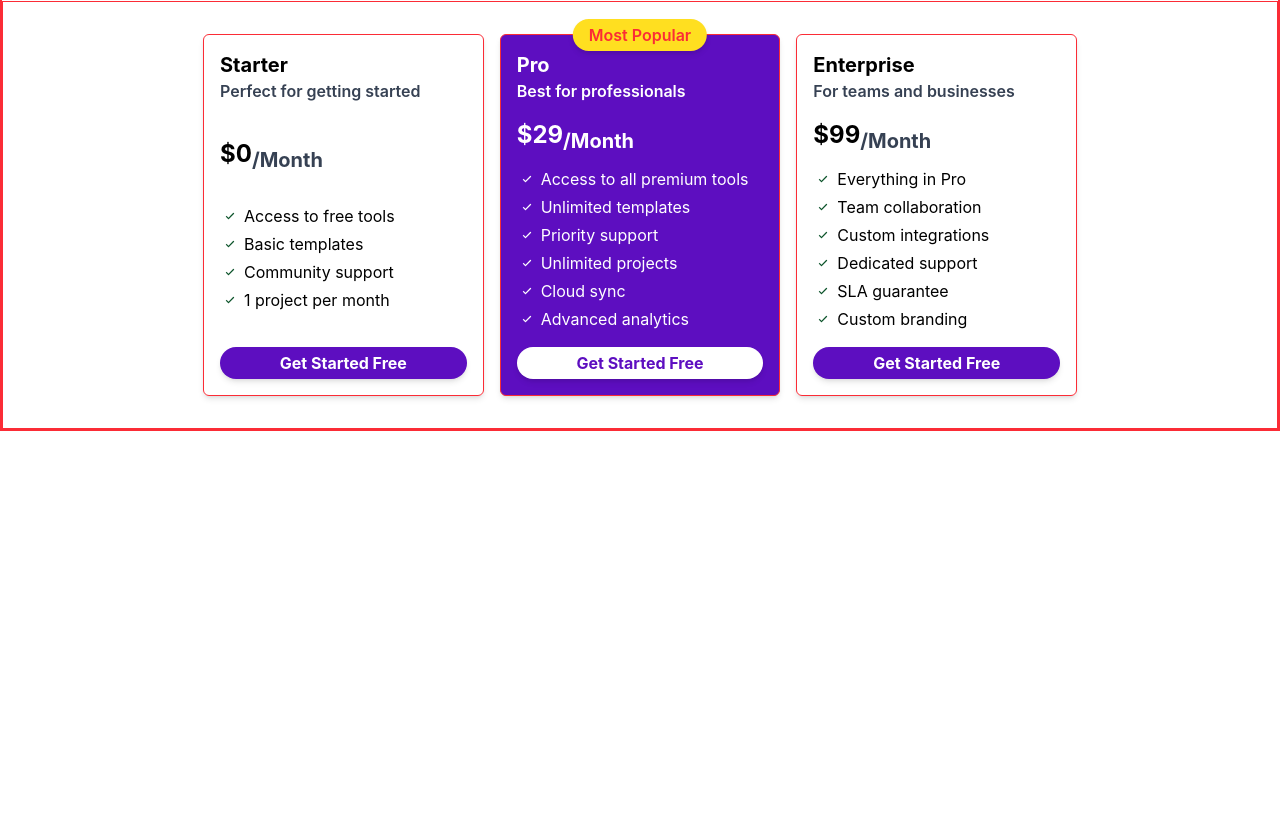
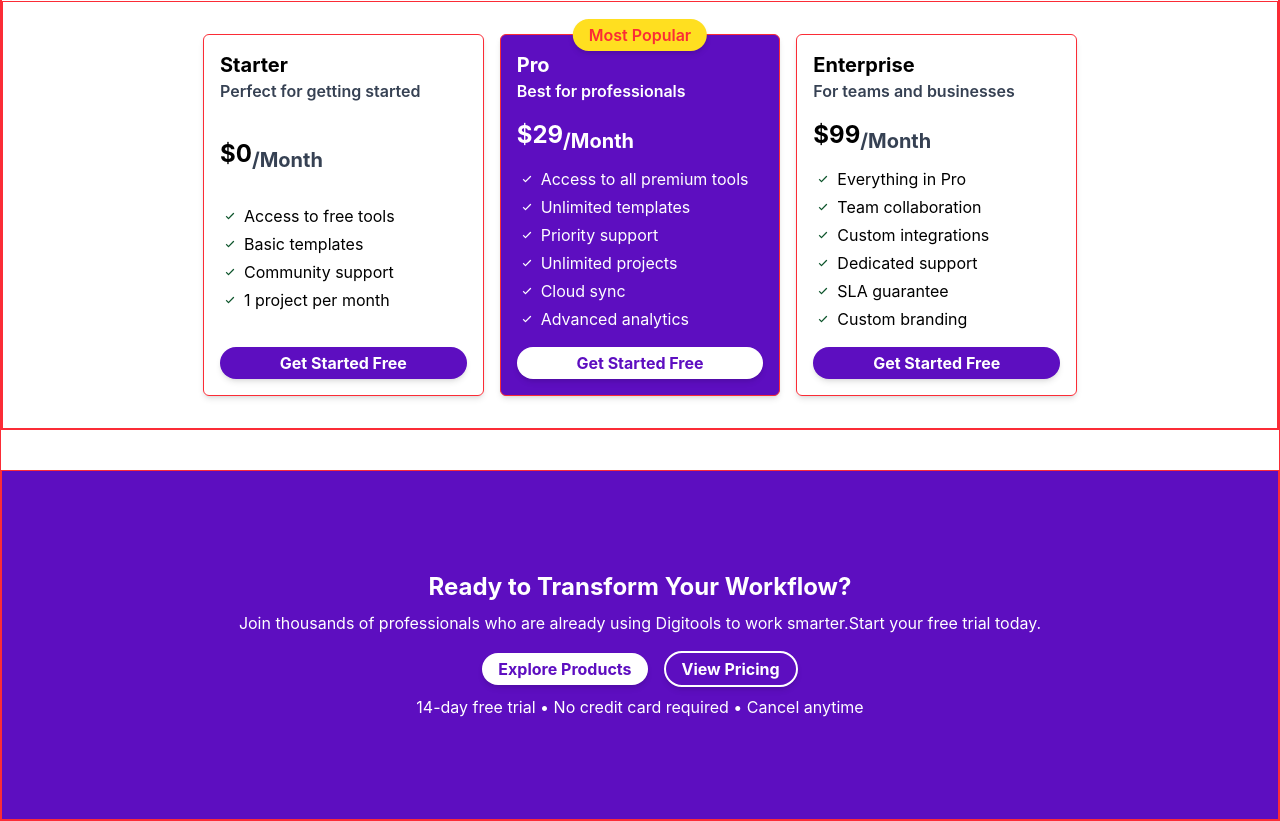
Before and after one commit to aburayhankobir013-stack/Batch-13-Assignment-06, a React (Vite) app: page / in a window 1280 px wide. Shown: the part 1309-2130 px from the top of the page. Before the commit the page ends 1740 px from the top, so only its background shows below. Built offline with nearby package versions, Linux system fonts and the light colour scheme.

Commit message:
CtaCard component included

```diff
--- a/src/App.jsx
+++ b/src/App.jsx
@@ -3,6 +3,7 @@ import Hero from "./components/Hero";
 import Review from "./components/Review";
 import GetStarted from "./components/GetStarted";
 import TransparentPricing from "./components/TransparentPricing";
+import CtaCard from "./components/CtaCard";
 
 export default function App(){
   return(
@@ -12,6 +13,7 @@ export default function App(){
       <Review />
       <GetStarted />
       <TransparentPricing />
+      <CtaCard />
     </div>
   );
 }
--- /dev/null
+++ b/src/components/CtaCard.jsx
@@ -0,0 +1,22 @@
+export default function CtaCard() {
+  return (
+    <div className="container max-auto border border-red-500 bg-violet-800 py-25 flex flex-col items-center text-center gap-4">
+      <div className="flex flex-col gap-2">
+        <h1 className="text-2xl font-bold text-white">Ready to Transform Your Workflow?</h1>
+        <p className="text-white">
+          Join thousands of professionals who are already using Digitools to
+          work smarter.Start your free trial today.
+        </p>
+      </div>
+      <div className="flex flex-col gap-2 items-center">
+        <div className="flex items-center gap-4">
+          <button className="px-4 py-1 rounded-full bg-white text-violet-800 font-bold cursor-pointer shadow-md">Explore Products</button>
+          <button className="px-4 py-1 rounded-full border-2 border-white text-white font-bold shadow-md cursor-pointer">View Pricing</button>
+        </div>
+        <p className="text-white">
+          14-day free trial • No credit card required • Cancel anytime
+        </p>
+      </div>
+    </div>
+  );
+}
```
